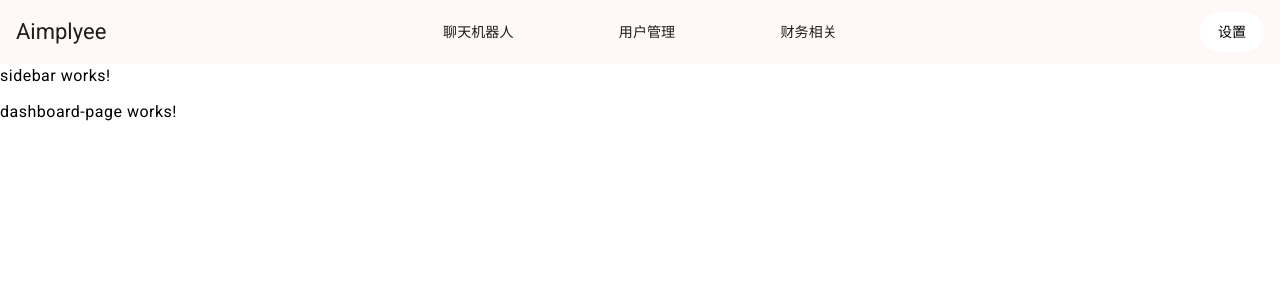
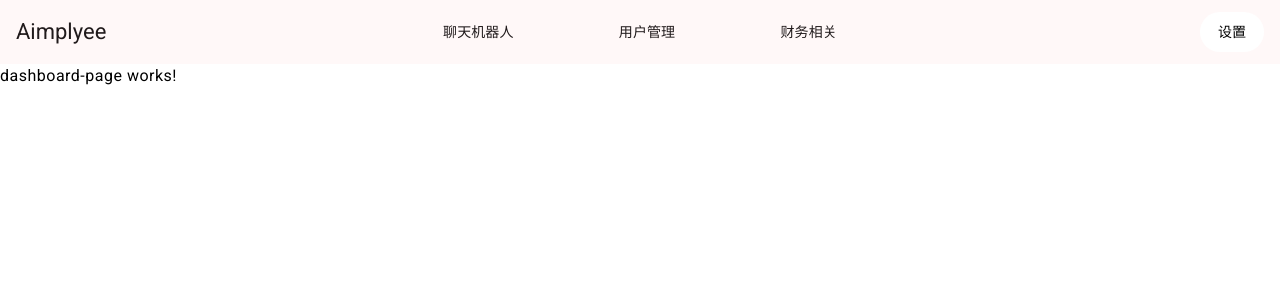
Before and after one commit to InspiroTechnology/aimployee, an Angular app: page /dashboard in a window 1280 px wide. Shown: the top 300 px of the page. Built offline with nearby package versions, Linux system fonts and the light colour scheme.

Commit message:
Remove sidebar component from main layout for simplified structure

```diff
--- a/src/app/layouts/main-layout/main-layout.component.html
+++ b/src/app/layouts/main-layout/main-layout.component.html
@@ -1,6 +1,6 @@
 <app-header></app-header>
 <div class="layout">
-  <app-sidebar></app-sidebar>
+  <!-- <app-sidebar></app-sidebar> -->
   <div class="content">
     <router-outlet></router-outlet>
   </div>
```
